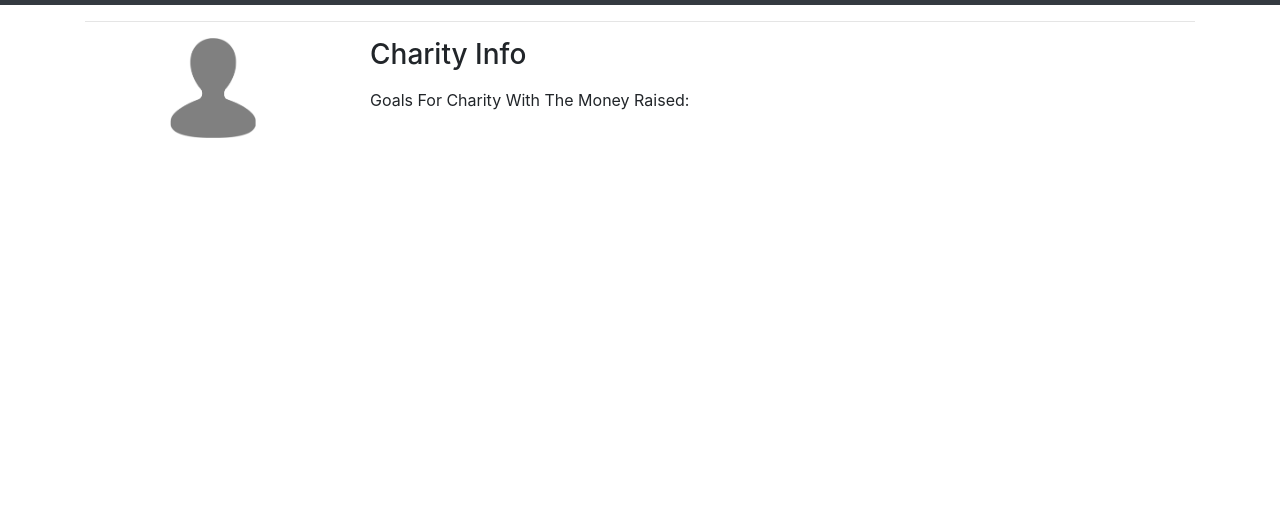
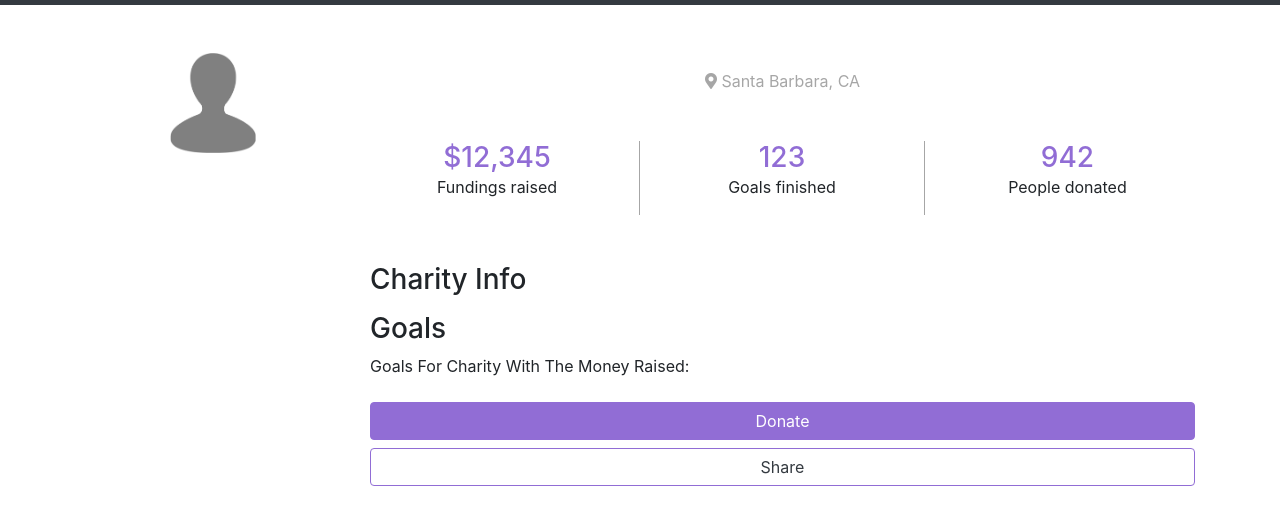
Before and after one commit to klau24/CharityTrust, a plain HTML site: page app/profile.html in a window 1280 px wide. Shown: the part 57-582 px from the top of the page. Drawn offline with nearby package versions, Linux system fonts and the light colour scheme; some packages are replaced by stand-ins of ours; no server answers.

Commit message:
added styles to profile page

```diff
--- a/app/profile.html
+++ b/app/profile.html
@@ -2,6 +2,7 @@
    <head
       <meta charset="utf-8">
       <!--    Global styles/assets    -->
+      <link rel="stylesheet" href="https://cdnjs.cloudflare.com/ajax/libs/font-awesome/5.11.2/css/all.min.css"/>
       <link rel="stylesheet" href="https://stackpath.bootstrapcdn.com/bootstrap/4.4.1/css/bootstrap.min.css" integrity="sha384-Vkoo8x4CGsO3+Hhxv8T/Q5PaXtkKtu6ug5TOeNV6gBiFeWPGFN9MuhOf23Q9Ifjh" crossorigin="anonymous">
       <link rel="stylesheet" type="text/css" href="css/index.css"/>
       <link rel='shortcut icon' type="image/png" href="assets/logo.png">
@@ -74,11 +75,7 @@
 
         </div>
         </nav>
-      <div class="header">
-         <h1 class="text-center" id="company_name"></h1>
-      </div>
-      <div class="container">
-         <hr>
+      <div class="container mt-5">
          <div class="row">
             <div class="col-md-3">
                <div class="text-center">
@@ -86,14 +83,24 @@
                </div>
             </div>
             <div class="col-md-9">
+                  <h1 class="text-center" id="company_name"></h1>
+                  <p class="text-center mt-3" style="color: rgba(0,0,0,0.35)"><i class="fas fa-map-marker-alt"></i> Santa Barbara, CA</p>
+                  <div class="row mt-5 mb-5 stats">
+                     <div class="col-md-4 text-center"><span class="text-purple h3">$12,345</span> <p>Fundings raised</p></div>
+                     <div class="col-md-4 text-center"><span class="text-purple h3">123</span><p>Goals finished</p></div>
+                     <div class="col-md-4 text-center" style="border-right: none;"><span class="text-purple h3">942</span><p>People donated</p></div>
+                  </div>
                   <h3>Charity Info</h3>
                   <p id="company_bio"></p>
+                  <h3>Goals</h3>
                   <div class="form-group">
                      <label for="goal-textbox">Goals For Charity With The Money Raised: </label>
                      <div id="company_goals">
 
                      </div>
                   </div>
+                  <button class="btn btn-primary btn-block bg-purple"> Donate </button>
+                  <button class="btn btn-primary btn-block bg-white text-dark"> Share </button>
             </div>
          </div>
       </div>
```
